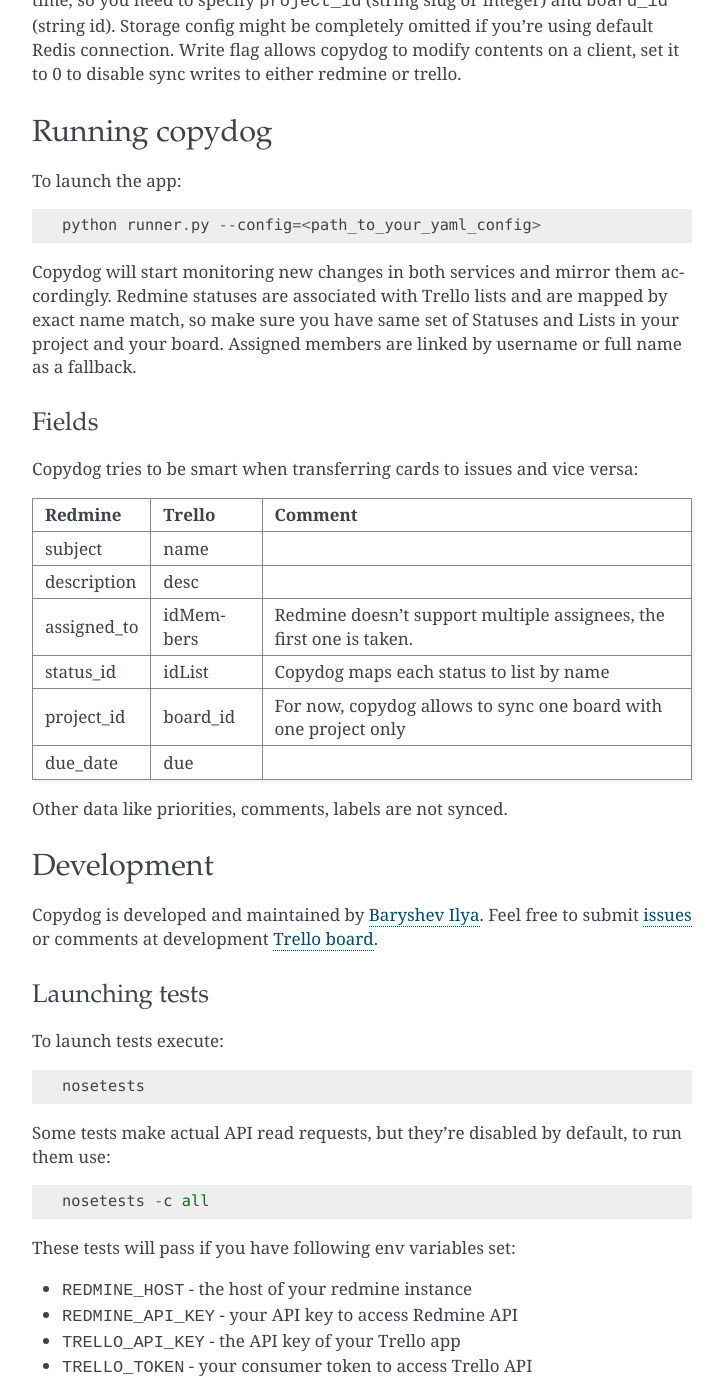
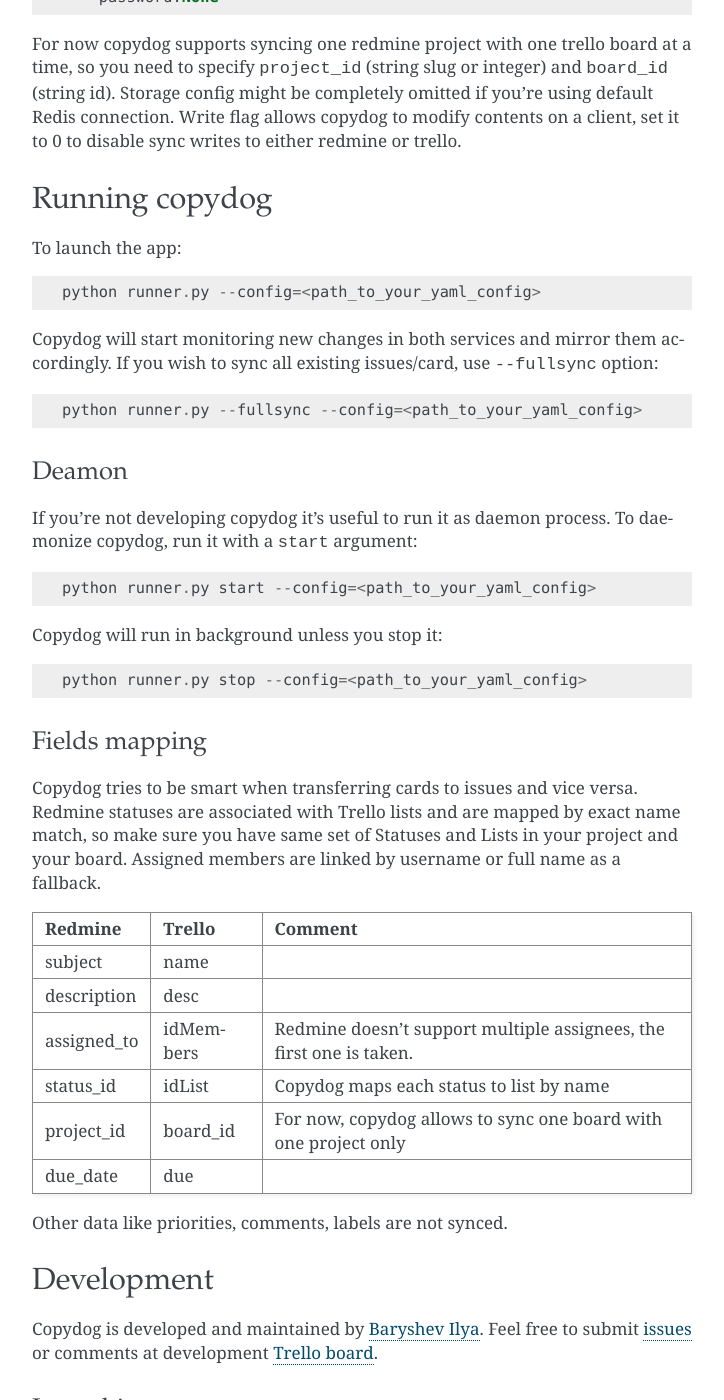
Before and after one commit to coagulant/copydog, a Sphinx documentation site: the page built from docs/index.rst, in a window 1280 px wide and 1400 px high, scrolled down 1484 px. Shown: the whole window, without its empty margins (388-1112 px from the left). Built offline with Sphinx 7.4.7, drawn with Linux system fonts in a browser that asks for light colours; pages that are not in the unit, such as notebooks, are missing from menus; some of the changed text lies outside the part shown.

Commit message:
Added docs for runner and waring about alpha version.

```diff
--- a/docs/index.rst
+++ b/docs/index.rst
@@ -5,8 +5,8 @@
 It's a small daemon, monitoring changes in both systems and keeping
 them in sync as much as possible.
 
-Copydog is in active development, so please don't expect stable
-perfomance.
+.. warning::
+    Copydog is in active development, it's not ready for production yet.
 
 .. toctree::
     Copydog
@@ -79,13 +79,28 @@
     python runner.py --config=<path_to_your_yaml_config>
 
 Copydog will start monitoring new changes in both services and mirror them accordingly.
+If you wish to sync all existing issues/card, use ``--fullsync`` option::
+
+    python runner.py --fullsync --config=<path_to_your_yaml_config>
+
+Deamon
+^^^^^^
+If you're not developing copydog it's useful to run it as daemon process.
+To daemonize copydog, run it with a ``start`` argument::
+
+    python runner.py start --config=<path_to_your_yaml_config>
+
+Copydog will run in background unless you stop it::
+
+    python runner.py stop --config=<path_to_your_yaml_config>
+
+
+Fields mapping
+^^^^^^^^^^^^^^
+Copydog tries to be smart when transferring cards to issues and vice versa.
 Redmine statuses are associated with Trello lists and are mapped by exact name match,
 so make sure you have same set of Statuses and Lists in your project and your board.
 Assigned members are linked by username or full name as a fallback.
-
-Fields
-^^^^^^
-Copydog tries to be smart when transferring cards to issues and vice versa:
 
 ============   ==========  =========
 Redmine        Trello      Comment
@@ -101,7 +116,7 @@
 Other data like priorities, comments, labels are not synced.
 
 Development
-==========
+===========
 
 Copydog is developed and maintained by `Baryshev Ilya`_.
 Feel free to submit `issues`_ or comments at development `Trello board`_.
```
